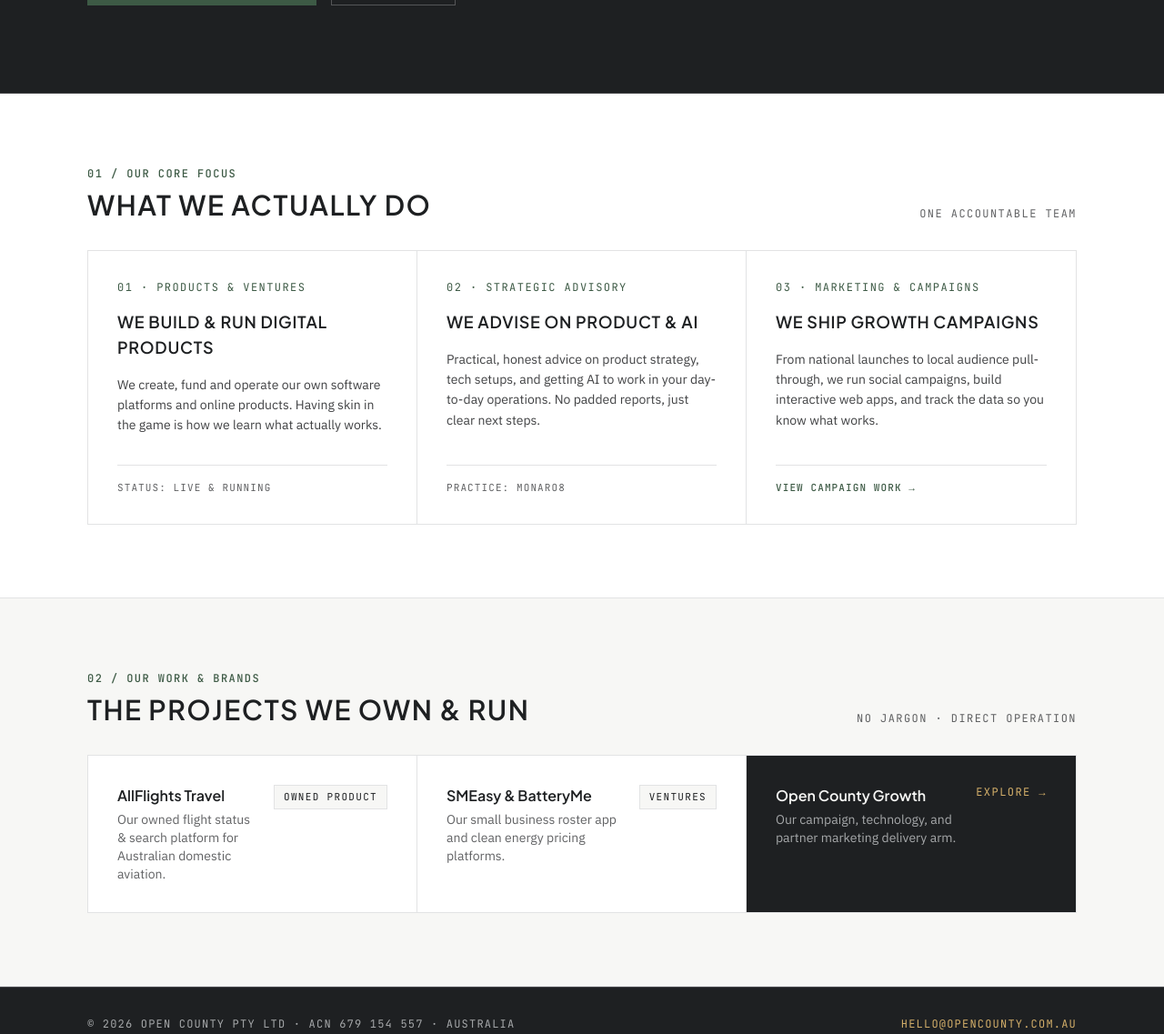
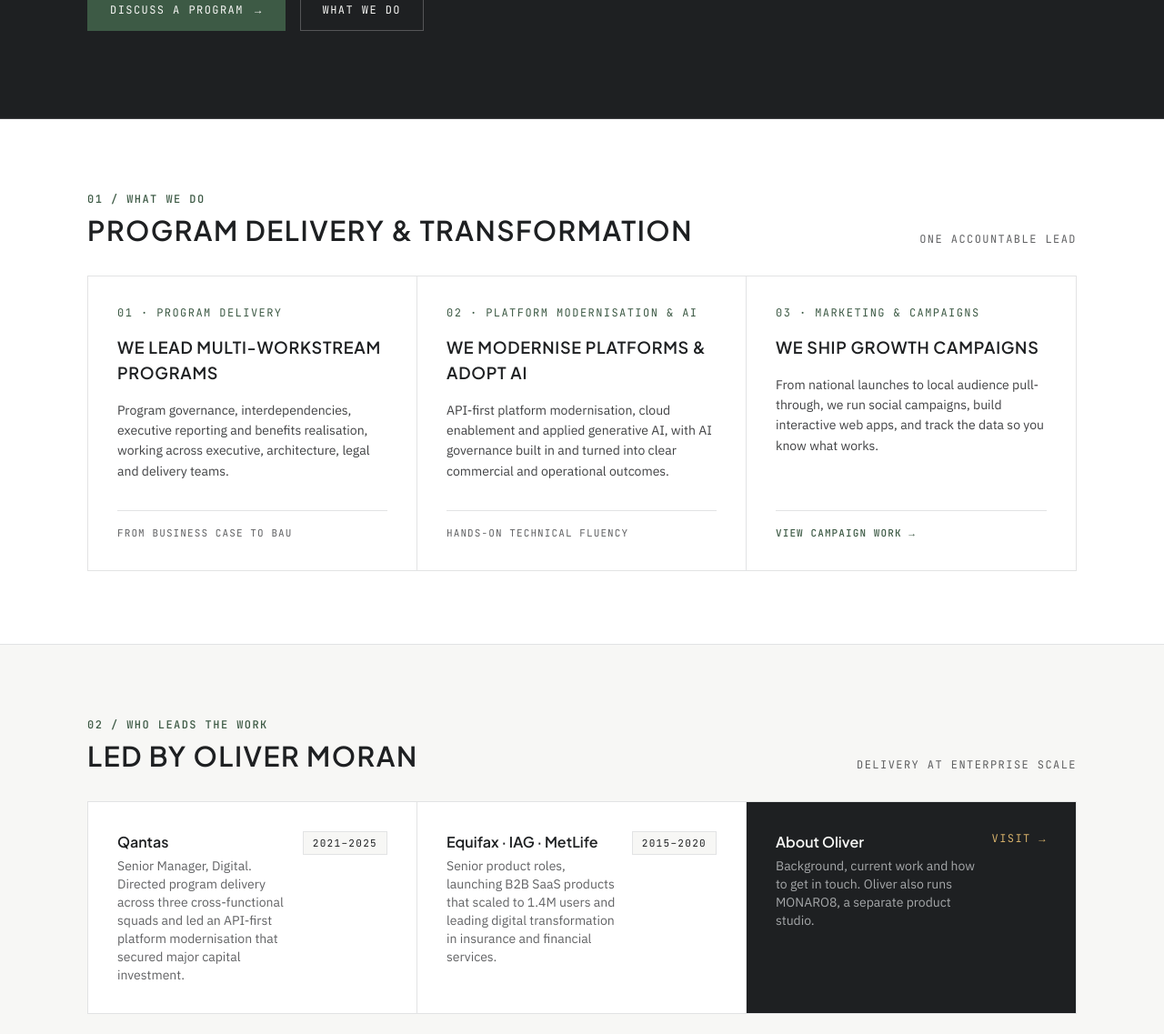
Before and after one commit to mindbuilt/OpenCounty, a website: page index.html in a window 1280 px wide. Shown: the part 582-1719 px from the top of the page at 91% size. Drawn offline with Linux system fonts and the light colour scheme.

Commit message:
Reposition Open County as a digital program delivery practice
Lead with program delivery, platform modernisation and AI adoption,
keep growth campaigns as a second service, and replace the owned
products section with who leads the work. SMEasy, AllFlights and
BatteryMe now sit with MONARO8, not Open County. Fix EST. 2026 to
2024 to match the company registration.

Co-Authored-By: Claude Opus 5.5 <noreply@anthropic.com>

```diff
--- a/index.html
+++ b/index.html
@@ -3,15 +3,15 @@
 <head>
   <meta charset="UTF-8">
   <meta name="viewport" content="width=device-width, initial-scale=1.0">
-  <title>OPEN COUNTY — Australian Digital Operating Co.</title>
-  <meta name="description" content="We are an independent Australian digital company. We build our own digital products, advise on tech strategy, and run campaign programs that drive real retail sales. No jargon, just results.">
+  <title>OPEN COUNTY — Digital Program Delivery &amp; Transformation</title>
+  <meta name="description" content="Open County is an independent Australian digital practice leading digital programs, platform modernisation and AI adoption for enterprise and public-sector organisations, and running growth campaigns for consumer brands.">
   <meta name="theme-color" content="#1E2022">
   <link rel="canonical" href="https://opencounty.com.au/">
 
   <!-- Open Graph -->
   <meta property="og:type" content="website">
-  <meta property="og:title" content="OPEN COUNTY — Australian Digital Operating Co.">
-  <meta property="og:description" content="Open to possibility. Grounded in purpose. Built for what comes next.">
+  <meta property="og:title" content="OPEN COUNTY — Digital Program Delivery &amp; Transformation">
+  <meta property="og:description" content="Digital programs, delivered from business case to business-as-usual.">
   <meta property="og:url" content="https://opencounty.com.au/">
   <meta property="og:site_name" content="Open County">
   <meta property="og:image" content="https://opencounty.com.au/og-image.jpg">
@@ -36,7 +36,9 @@
     "name": "Open County Pty Ltd",
     "url": "https://opencounty.com.au/",
     "email": "hello@opencounty.com.au",
-    "description": "Independent Australian digital company building digital products, advising on technology strategy, and running commercial growth campaigns."
+    "description": "Independent Australian digital practice leading digital programs, platform modernisation and AI adoption, and running growth campaigns for consumer brands.",
+    "areaServed": ["Canberra", "Sydney", "New South Wales"],
+    "founder": {"@type": "Person", "name": "Oliver Moran", "url": "https://olivermoran.com.au/"}
   }
   </script>
 
@@ -58,7 +60,7 @@
             OPEN COUNTY
           </span>
           <span class="hidden sm:inline font-mono text-[11px] uppercase tracking-[0.12em] text-concrete mt-1">
-            Australian Digital Operating Co.
+            Digital Program Delivery
           </span>
         </div>
       </a>
@@ -90,16 +92,16 @@
           </div>
 
           <h1 class="font-display font-semibold text-3xl sm:text-5xl tracking-[-0.02em] leading-[1.12] text-offwhite">
-            Open to possibility. Grounded in purpose. Built for what comes next.
+            Digital programs, delivered from business case to business-as-usual.
           </h1>
 
           <p class="text-base sm:text-lg text-concrete leading-[1.6] max-w-2xl font-normal">
-            We are a straightforward Australian digital company. We build and run our own online products, advise other businesses on tech strategy, and partner with brands to ship campaigns that actually work. No fluff, just digital products and campaigns done right.
+            Open County is the independent digital practice of Oliver Moran, former Senior Manager, Digital at Qantas. We lead digital programs, platform modernisation and AI adoption for enterprise and public-sector organisations across Canberra, Sydney and regional NSW, and run growth campaigns for consumer brands.
           </p>
 
           <div class="pt-3 flex flex-wrap items-center gap-4">
-            <a href="growth.html" class="inline-flex items-center gap-3 px-6 py-3.5 bg-eucalyptus text-offwhite font-mono text-xs uppercase tracking-[0.12em] border border-eucalyptus hover:bg-offwhite hover:text-charcoal hover:border-offwhite transition-all">
-              <span>See Our Campaign Work</span>
+            <a href="mailto:hello@opencounty.com.au?subject=Program%20enquiry" class="inline-flex items-center gap-3 px-6 py-3.5 bg-eucalyptus text-offwhite font-mono text-xs uppercase tracking-[0.12em] border border-eucalyptus hover:bg-offwhite hover:text-charcoal hover:border-offwhite transition-all">
+              <span>Discuss a Program</span>
               <span aria-hidden="true">→</span>
             </a>
             <a href="#capabilities" class="inline-flex items-center gap-3 px-6 py-3.5 bg-transparent text-offwhite font-mono text-xs uppercase tracking-[0.12em] border border-concrete/40 hover:border-ochre hover:text-ochre transition-all">
@@ -117,7 +119,7 @@
             >
             <div class="p-3 flex justify-between font-mono text-[11px] uppercase tracking-[0.12em] text-concrete border-t border-concrete/25">
               <span>TERRITORY &amp; STRUCTURE</span>
-              <span>EST. 2026</span>
+              <span>EST. 2024</span>
             </div>
           </div>
         </div>
@@ -132,14 +134,14 @@
         <div class="flex flex-col sm:flex-row sm:items-end justify-between pb-8 border-b border-hairline gap-4">
           <div>
             <div class="font-mono text-xs uppercase tracking-[0.12em] text-eucalyptus font-medium mb-2">
-              01 / OUR CORE FOCUS
+              01 / WHAT WE DO
             </div>
             <h2 class="font-display font-semibold text-2xl sm:text-3xl uppercase tracking-[0.05em] text-charcoal">
-              What We Actually Do
+              Program Delivery &amp; Transformation
             </h2>
           </div>
           <div class="font-mono text-xs uppercase tracking-[0.12em] text-charcoal/70">
-            ONE ACCOUNTABLE TEAM
+            ONE ACCOUNTABLE LEAD
           </div>
         </div>
 
@@ -148,34 +150,34 @@
           <div class="p-8 border-b md:border-b-0 md:border-r border-hairline flex flex-col justify-between">
             <div class="space-y-4">
               <div class="font-mono text-xs uppercase tracking-[0.12em] text-eucalyptus">
-                01 · PRODUCTS &amp; VENTURES
+                01 · PROGRAM DELIVERY
               </div>
               <h3 class="font-display font-semibold text-lg uppercase tracking-[0.04em] text-charcoal">
-                We build &amp; run digital products
+                We lead multi-workstream programs
               </h3>
               <p class="text-sm text-charcoal/85 leading-[1.6]">
-                We create, fund and operate our own software platforms and online products. Having skin in the game is how we learn what actually works.
+                Program governance, interdependencies, executive reporting and benefits realisation, working across executive, architecture, legal and delivery teams.
               </p>
             </div>
             <div class="mt-8 pt-4 border-t border-hairline font-mono text-[11px] uppercase tracking-[0.1em] text-charcoal/70">
-              STATUS: LIVE &amp; RUNNING
+              FROM BUSINESS CASE TO BAU
             </div>
           </div>
 
           <div class="p-8 border-b md:border-b-0 md:border-r border-hairline flex flex-col justify-between">
             <div class="space-y-4">
               <div class="font-mono text-xs uppercase tracking-[0.12em] text-eucalyptus">
-                02 · STRATEGIC ADVISORY
+                02 · PLATFORM MODERNISATION &amp; AI
               </div>
               <h3 class="font-display font-semibold text-lg uppercase tracking-[0.04em] text-charcoal">
-                We advise on product &amp; AI
+                We modernise platforms &amp; adopt AI
               </h3>
               <p class="text-sm text-charcoal/85 leading-[1.6]">
-                Practical, honest advice on product strategy, tech setups, and getting AI to work in your day-to-day operations. No padded reports, just clear next steps.
+                API-first platform modernisation, cloud enablement and applied generative AI, with AI governance built in and turned into clear commercial and operational outcomes.
               </p>
             </div>
             <div class="mt-8 pt-4 border-t border-hairline font-mono text-[11px] uppercase tracking-[0.1em] text-charcoal/70">
-              PRACTICE: MONARO8
+              HANDS-ON TECHNICAL FLUENCY
             </div>
           </div>
 
@@ -201,21 +203,21 @@
       </div>
     </section>
 
-    <!-- PORTFOLIO / OUR BRANDS -->
+    <!-- WHO LEADS THE WORK -->
     <section class="bg-offwhite py-16 sm:py-20 border-b border-hairline">
       <div class="max-w-6xl mx-auto px-4 sm:px-8">
 
         <div class="pb-8 border-b border-hairline flex flex-col sm:flex-row sm:items-end justify-between gap-4">
           <div>
             <div class="font-mono text-xs uppercase tracking-[0.12em] text-eucalyptus font-medium mb-2">
-              02 / OUR WORK &amp; BRANDS
+              02 / WHO LEADS THE WORK
             </div>
             <h2 class="font-display font-semibold text-2xl sm:text-3xl uppercase tracking-[0.05em] text-charcoal">
-              The Projects We Own &amp; Run
+              Led by Oliver Moran
             </h2>
           </div>
           <div class="font-mono text-xs uppercase tracking-[0.12em] text-charcoal/70">
-            NO JARGON · DIRECT OPERATION
+            DELIVERY AT ENTERPRISE SCALE
           </div>
         </div>
 
@@ -223,31 +225,31 @@
 
           <div class="p-6 sm:p-8 border-b md:border-b-0 md:border-r border-hairline flex items-start justify-between gap-4">
             <div>
-              <div class="font-display font-semibold text-base text-charcoal">AllFlights Travel</div>
-              <div class="text-sm text-charcoal/70 mt-1">Our owned flight status &amp; search platform for Australian domestic aviation.</div>
+              <div class="font-display font-semibold text-base text-charcoal">Qantas</div>
+              <div class="text-sm text-charcoal/70 mt-1">Senior Manager, Digital. Directed program delivery across three cross-functional squads and led an API-first platform modernisation that secured major capital investment.</div>
             </div>
             <span class="font-mono text-[11px] uppercase tracking-[0.12em] px-2.5 py-1 bg-offwhite border border-hairline text-charcoal shrink-0">
-              OWNED PRODUCT
+              2021–2025
             </span>
           </div>
 
           <div class="p-6 sm:p-8 border-b md:border-b-0 md:border-r border-hairline flex items-start justify-between gap-4">
             <div>
-              <div class="font-display font-semibold text-base text-charcoal">SMEasy &amp; BatteryMe</div>
-              <div class="text-sm text-charcoal/70 mt-1">Our small business roster app and clean energy pricing platforms.</div>
+              <div class="font-display font-semibold text-base text-charcoal">Equifax · IAG · MetLife</div>
+              <div class="text-sm text-charcoal/70 mt-1">Senior product roles, launching B2B SaaS products that scaled to 1.4M users and leading digital transformation in insurance and financial services.</div>
             </div>
             <span class="font-mono text-[11px] uppercase tracking-[0.12em] px-2.5 py-1 bg-offwhite border border-hairline text-charcoal shrink-0">
-              VENTURES
+              2015–2020
             </span>
           </div>
 
-          <a href="growth.html" class="p-6 sm:p-8 bg-charcoal text-offwhite flex items-start justify-between gap-4 hover:bg-eucalyptus transition-colors group">
+          <a href="https://olivermoran.com.au/" class="p-6 sm:p-8 bg-charcoal text-offwhite flex items-start justify-between gap-4 hover:bg-eucalyptus transition-colors group">
             <div>
-              <div class="font-display font-semibold text-base text-offwhite">Open County Growth</div>
-              <div class="text-sm text-concrete group-hover:text-offwhite/95 mt-1">Our campaign, technology, and partner marketing delivery arm.</div>
+              <div class="font-display font-semibold text-base text-offwhite">About Oliver</div>
+              <div class="text-sm text-concrete group-hover:text-offwhite/95 mt-1">Background, current work and how to get in touch. Oliver also runs MONARO8, a separate product studio.</div>
             </div>
             <span class="font-mono text-xs uppercase tracking-[0.12em] text-ochre group-hover:text-offwhite shrink-0">
-              EXPLORE →
+              VISIT →
             </span>
           </a>
 
```
Also changed, not shown: growth.html (+1 -1 lines).
